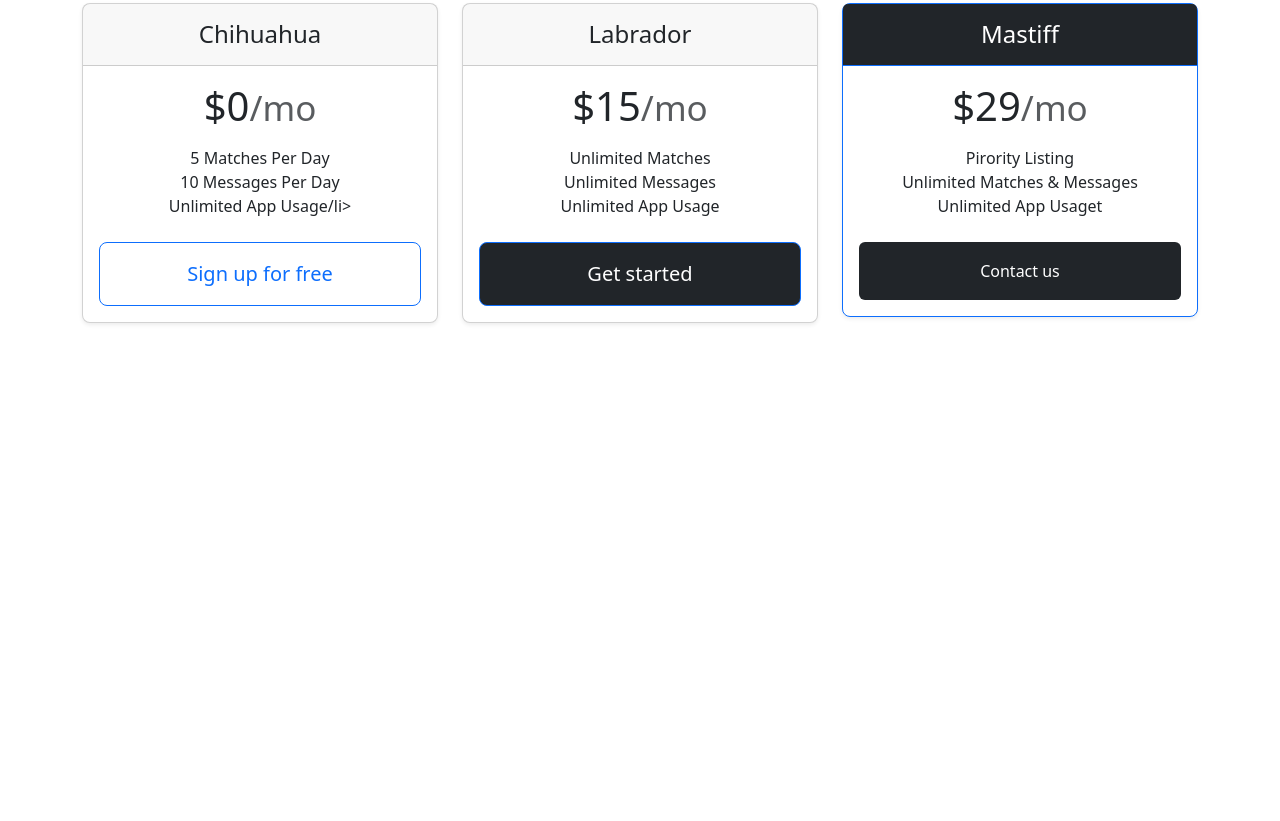
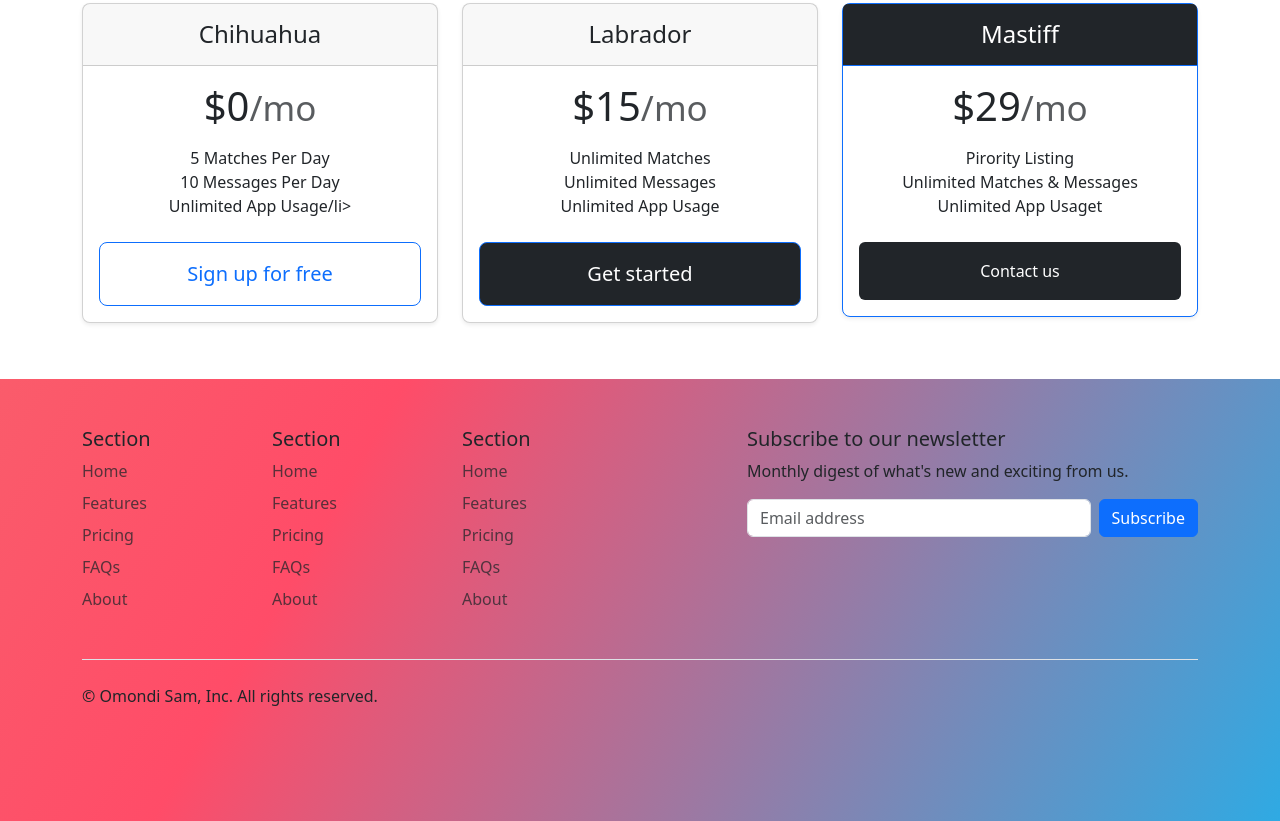
Before and after one commit to inyourdiabzzz/Tindog-Project, a plain HTML site: page index.html in a window 1280 px wide. Shown: the part 1205-2026 px from the top of the page. Before the commit the page ends 1584 px from the top, so only its background shows below. Drawn offline with nearby package versions, Linux system fonts and the light colour scheme.

Commit message:
footer added

```diff
--- a/index.html
+++ b/index.html
@@ -152,11 +152,71 @@
           </div>
         </div>
     </div>
+  </section>
+
+  <!-- Footer -->
+  <section id="footer" class="gradient-background">
+    <div class="container">
+      <footer class="py-5">
+        <div class="row">
+          <div class="col-6 col-md-2 mb-3">
+            <h5>Section</h5>
+            <ul class="nav flex-column">
+              <li class="nav-item mb-2"><a href="#" class="nav-link p-0 text-body-secondary">Home</a></li>
+              <li class="nav-item mb-2"><a href="#" class="nav-link p-0 text-body-secondary">Features</a></li>
+              <li class="nav-item mb-2"><a href="#" class="nav-link p-0 text-body-secondary">Pricing</a></li>
+              <li class="nav-item mb-2"><a href="#" class="nav-link p-0 text-body-secondary">FAQs</a></li>
+              <li class="nav-item mb-2"><a href="#" class="nav-link p-0 text-body-secondary">About</a></li>
+            </ul>
+          </div>
+
+          <div class="col-6 col-md-2 mb-3">
+            <h5>Section</h5>
+            <ul class="nav flex-column">
+              <li class="nav-item mb-2"><a href="#" class="nav-link p-0 text-body-secondary">Home</a></li>
+              <li class="nav-item mb-2"><a href="#" class="nav-link p-0 text-body-secondary">Features</a></li>
+              <li class="nav-item mb-2"><a href="#" class="nav-link p-0 text-body-secondary">Pricing</a></li>
+              <li class="nav-item mb-2"><a href="#" class="nav-link p-0 text-body-secondary">FAQs</a></li>
+              <li class="nav-item mb-2"><a href="#" class="nav-link p-0 text-body-secondary">About</a></li>
+            </ul>
+          </div>
+
+          <div class="col-6 col-md-2 mb-3">
+            <h5>Section</h5>
+            <ul class="nav flex-column">
+              <li class="nav-item mb-2"><a href="#" class="nav-link p-0 text-body-secondary">Home</a></li>
+              <li class="nav-item mb-2"><a href="#" class="nav-link p-0 text-body-secondary">Features</a></li>
+              <li class="nav-item mb-2"><a href="#" class="nav-link p-0 text-body-secondary">Pricing</a></li>
+              <li class="nav-item mb-2"><a href="#" class="nav-link p-0 text-body-secondary">FAQs</a></li>
+              <li class="nav-item mb-2"><a href="#" class="nav-link p-0 text-body-secondary">About</a></li>
+            </ul>
+          </div>
+
+          <div class="col-md-5 offset-md-1 mb-3">
+            <form>
+              <h5>Subscribe to our newsletter</h5>
+              <p>Monthly digest of what's new and exciting from us.</p>
+              <div class="d-flex flex-column flex-sm-row w-100 gap-2">
+                <label for="newsletter1" class="visually-hidden">Email address</label>
+                <input id="newsletter1" type="text" class="form-control" placeholder="Email address">
+                <button class="btn btn-primary" type="button">Subscribe</button>
+              </div>
+            </form>
+          </div>
+        </div>
+
+        <div class="d-flex flex-column flex-sm-row justify-content-between py-4 my-4 border-top">
+          <p>© Omondi Sam, Inc. All rights reserved.</p>
+          <ul class="list-unstyled d-flex">
+            <li class="ms-3"><a class="link-body-emphasis" href="#"><svg class="bi" width="24" height="24"><use xlink:href="#twitter"></use></svg></a></li>
+            <li class="ms-3"><a class="link-body-emphasis" href="#"><svg class="bi" width="24" height="24"><use xlink:href="#instagram"></use></svg></a></li>
+            <li class="ms-3"><a class="link-body-emphasis" href="#"><svg class="bi" width="24" height="24"><use xlink:href="#facebook"></use></svg></a></li>
+          </ul>
+        </div>
+      </footer>
+    </div>
 
   </section>
-  <!-- Footer -->
-  <section id="footer">
-
   </section>
 </body>
 
```
